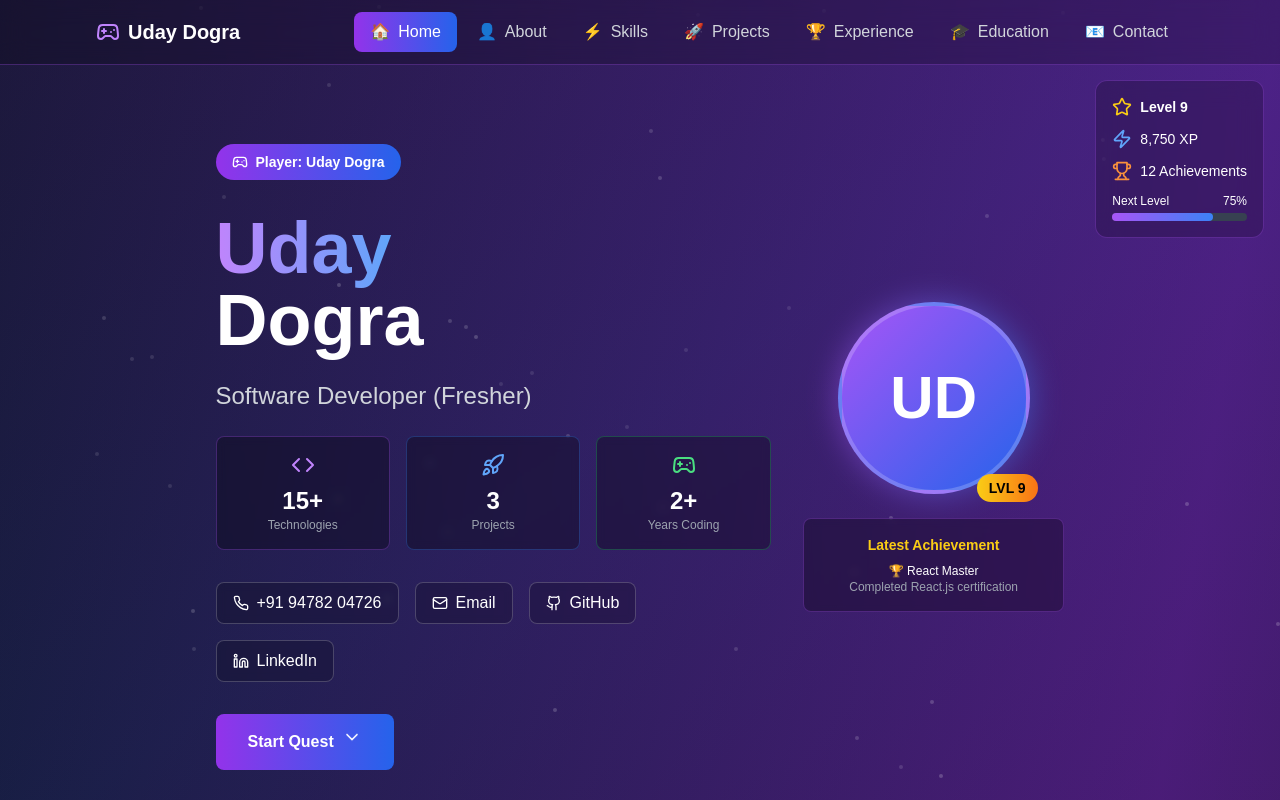
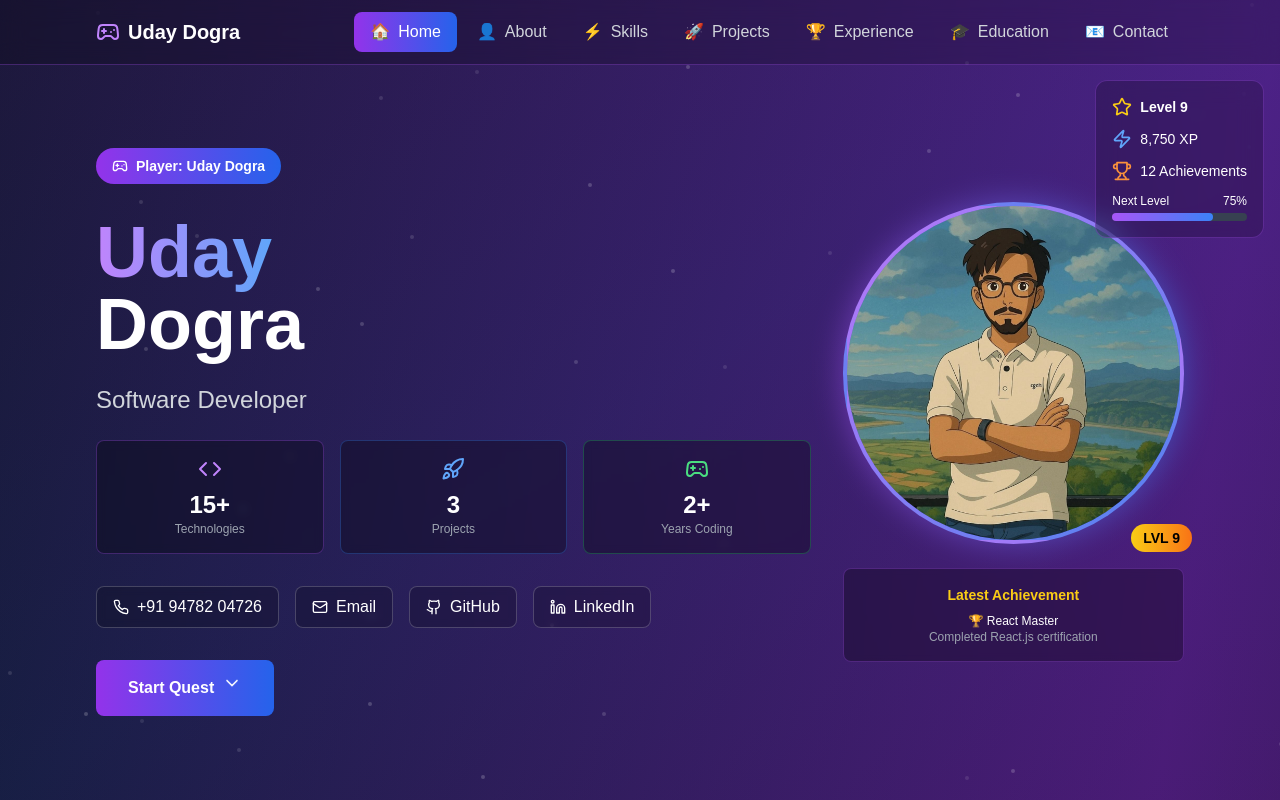
Before and after one commit to udayydogra/UdayDogra-Dev, a Next.js app: page / in a window 1280 px wide. Shown: the top 800 px of the page. Built offline with nearby package versions, Linux system fonts and the light colour scheme.

Commit message:
Added the profile photo image in website.

```diff
--- a/components/hero-section.tsx
+++ b/components/hero-section.tsx
@@ -6,7 +6,7 @@ import { Phone, Mail, Github, Linkedin, ChevronDown, Gamepad2, Code, Rocket } fr
 export default function HeroSection() {
   const [typedText, setTypedText] = useState("")
   const [showCursor, setShowCursor] = useState(true)
-  const fullText = "Software Developer (Fresher)"
+  const fullText = "Software Developer"
 
   useEffect(() => {
     let index = 0
@@ -146,9 +146,9 @@ export default function HeroSection() {
             <div className="relative">
               {/* Glowing ring */}
               <div className="absolute inset-0 bg-gradient-to-r from-purple-500 to-blue-500 rounded-full animate-pulse blur-lg opacity-50" />
-              <div className="relative w-48 h-48 bg-gradient-to-br from-purple-500 to-blue-600 rounded-full flex items-center justify-center text-white text-6xl font-bold border-4 border-white/20">
-                UD
-              </div>
+          <img src="My-profile.jpeg"   className="relative w-78 h-78 bg-gradient-to-br from-purple-500 to-blue-600 rounded-full flex items-center justify-center text-white text-6xl font-bold border-4 border-white/20">
+
+              </img>
               {/* Level badge */}
               <div className="absolute -bottom-2 -right-2 bg-gradient-to-r from-yellow-400 to-orange-500 text-black px-3 py-1 rounded-full text-sm font-bold">
                 LVL 9
--- a/styles/globals.css
+++ b/styles/globals.css
@@ -14,7 +14,7 @@ body {
 
 @layer base {
   :root {
-    --background: 0 0% 100%;
+    --background: 100 100% 60%;
     --foreground: 0 0% 3.9%;
     --card: 0 0% 100%;
     --card-foreground: 0 0% 3.9%;
```
Also changed, not shown: public/My-profile.jpeg (added), 1 other file (tests, documents, lock files or other folders).
